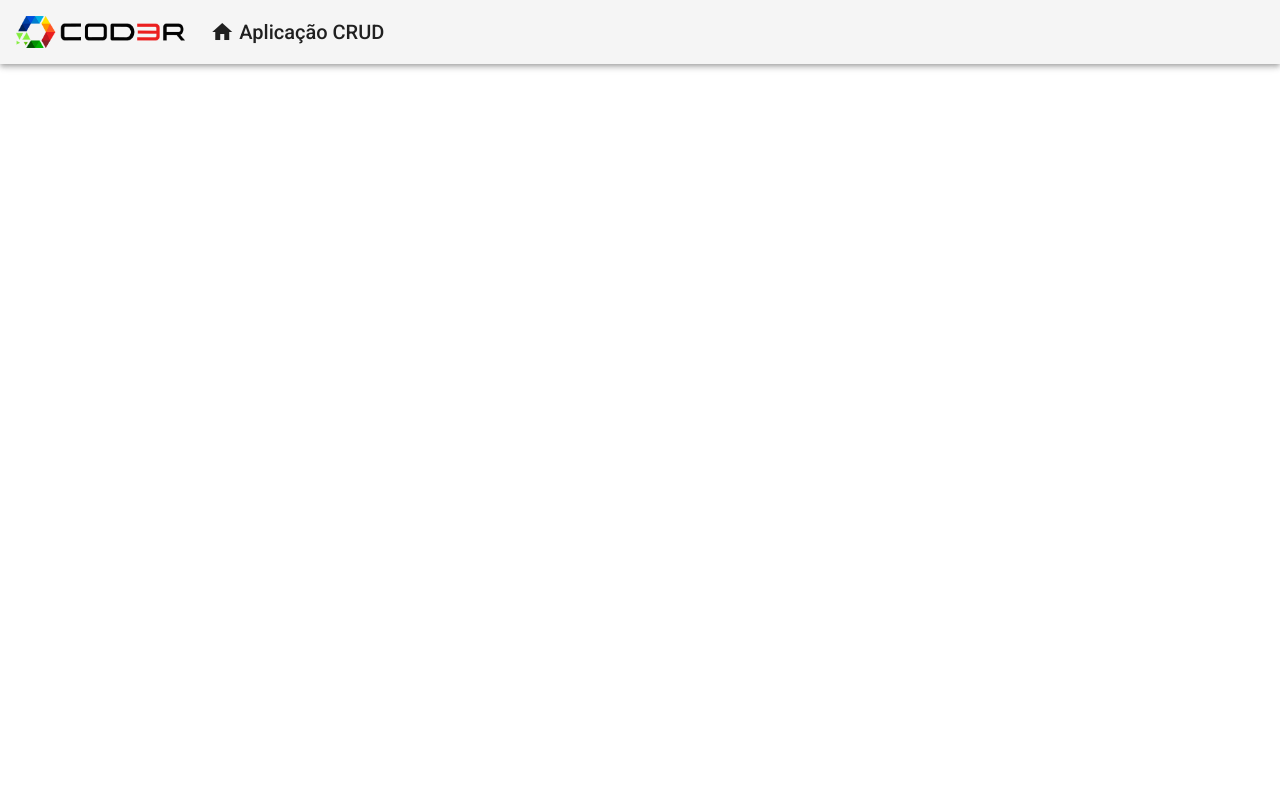
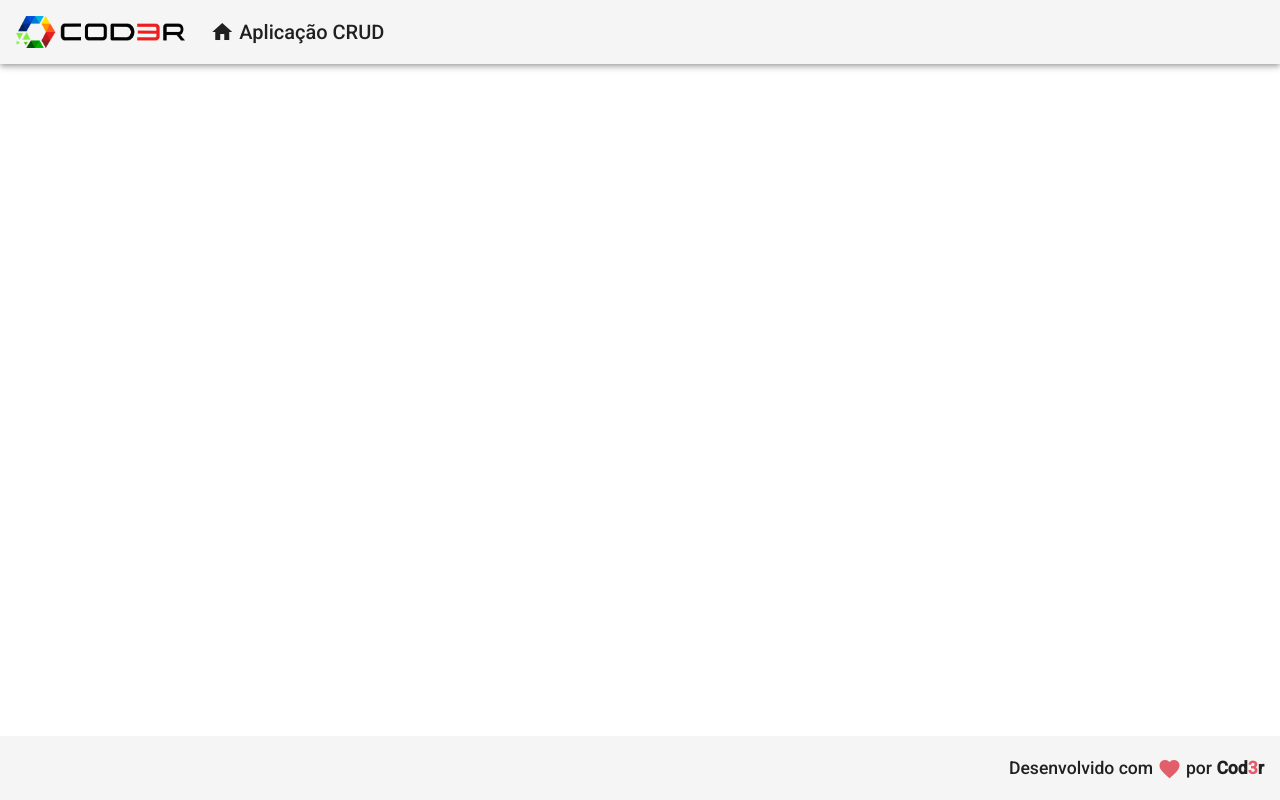
Before and after one commit to guilhermef092/angular-crud, an Angular app in the folder frontend/: page / in a window 1280 px wide. Built offline with nearby package versions, Linux system fonts and the light colour scheme.

Commit message:
Component Footer

```diff
--- a/frontend/src/app/app.component.html
+++ b/frontend/src/app/app.component.html
@@ -1 +1,3 @@
 <app-header></app-header>
+
+<app-footer></app-footer>
--- a/frontend/src/app/app.module.ts
+++ b/frontend/src/app/app.module.ts
@@ -7,12 +7,14 @@
 import { HeaderComponent } from './components/template/header/header.component';
 
 import { MatToolbarModule } from '@angular/material/toolbar';
+import { FooterComponent } from './components/template/footer/footer.component';
 
 
 @NgModule({
   declarations: [
     AppComponent,
-    HeaderComponent
+    HeaderComponent,
+    FooterComponent
   ],
   imports: [
     BrowserModule,
--- /dev/null
+++ b/frontend/src/app/components/template/footer/footer.component.css
@@ -0,0 +1,12 @@
+.footer {
+  position: fixed;
+  bottom:0;
+
+  display:flex;
+  justify-content: flex-end;
+}
+
+.footer > span {
+  font: 300;
+  font-size: 1.1rem
+}
--- /dev/null
+++ b/frontend/src/app/components/template/footer/footer.component.html
@@ -0,0 +1,9 @@
+<mat-toolbar class="footer">
+  <span>
+    Desenvolvido com
+    <i class="material-icons red v-middle">
+      favorite
+    </i>
+    por <strong>Cod<span class="red">3</span>r</strong>
+  </span>
+</mat-toolbar>
--- /dev/null
+++ b/frontend/src/app/components/template/footer/footer.component.ts
@@ -0,0 +1,15 @@
+import { Component, OnInit } from '@angular/core';
+
+@Component({
+  selector: 'app-footer',
+  templateUrl: './footer.component.html',
+  styleUrls: ['./footer.component.css']
+})
+export class FooterComponent implements OnInit {
+
+  constructor() { }
+
+  ngOnInit(): void {
+  }
+
+}
--- a/frontend/src/styles.css
+++ b/frontend/src/styles.css
@@ -1,4 +1,18 @@
 /* You can add global styles to this file, and also import other style files */
 
-html, body { height: 100%; }
-body { margin: 0; font-family: Roboto, "Helvetica Neue", sans-serif; }
+html,
+body {
+  height: 100%;
+}
+body {
+  margin: 0;
+  font-family: Roboto, "Helvetica Neue", sans-serif;
+}
+
+.red {
+  color: rgb(227, 94, 107);
+}
+
+.v-middle {
+  vertical-align: middle;
+}
```
